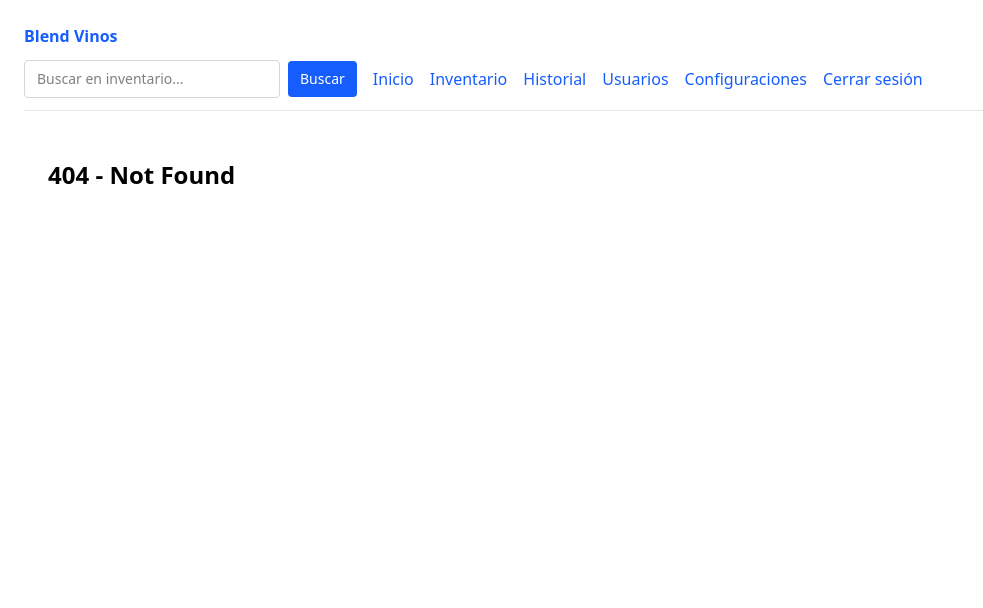
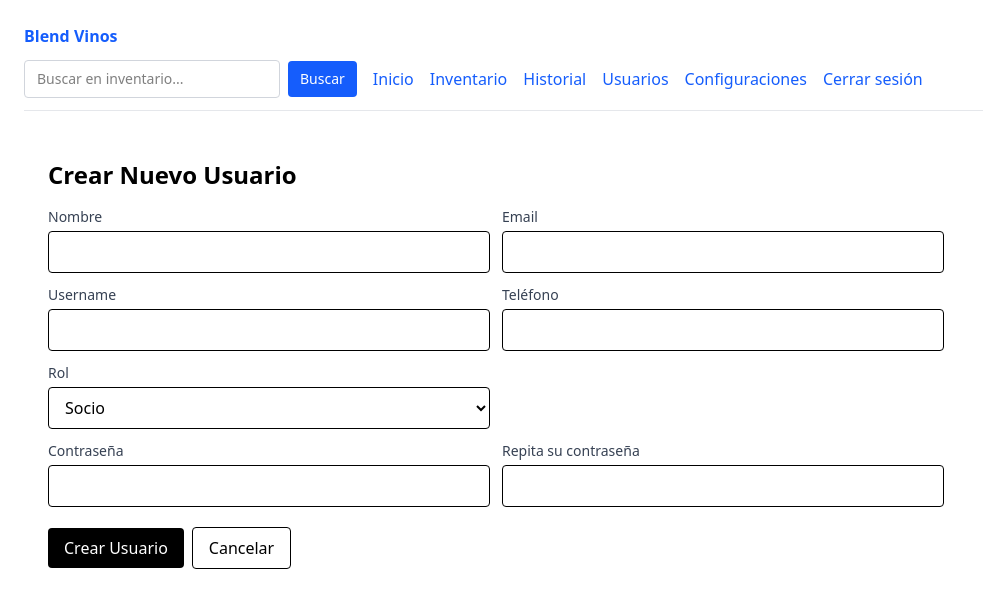
Before and after one commit to tomasesquivelgc/Blend-Vinos-Frontend, a React (Vite) app: page /usuarios/nuevo in a window 1280 px wide. Before the commit this address had no page. Shown: the top 608 px of the page, without its empty margins (0-983 px from the left). Built offline with nearby package versions, Linux system fonts and the light colour scheme.

Commit message:
read and create users

```diff
--- a/src/App.jsx
+++ b/src/App.jsx
@@ -9,6 +9,7 @@ import Configuraciones from './pages/Configuraciones.jsx'
 import NotFound from './pages/NotFound.jsx'
 import Movimientos from './pages/Movimientos.jsx'
 import WineForm from './pages/WineForm.jsx'
+import UserForm from './pages/UserForm.jsx'
 
 function App() {
 
@@ -24,6 +25,7 @@ function App() {
         <Route path="/inventario/nuevo" element={<WineForm mode="create" />} />
         <Route path="/inventario/editar/:id" element={<WineForm mode="edit" />} />
         <Route path="/usuarios" element={<Usuarios />} />
+        <Route path="/usuarios/nuevo" element={<UserForm />} />
         <Route path="/configuraciones" element={<Configuraciones />} />
         <Route path="/movimientos" element={<Movimientos />} />
         <Route path="*" element={<NotFound />} />
--- /dev/null
+++ b/src/pages/UserForm.jsx
@@ -0,0 +1,180 @@
+import { useState } from 'react'
+import { useNavigate } from 'react-router-dom'
+import { createUser } from '../lib/api.js'
+
+export default function UserForm() {
+  const navigate = useNavigate()
+  const [form, setForm] = useState({
+    name: '',
+    roleId: 2,
+    email: '',
+    password: '',
+    confirmPassword: '',
+    username: '',
+    phone: '',
+  })
+  const [loading, setLoading] = useState(false)
+  const [error, setError] = useState('')
+  const [success, setSuccess] = useState('')
+
+  const roles = [
+    { id: 1, name: 'Admin' },
+    { id: 2, name: 'Socio' },
+    { id: 3, name: 'Revendedor' },
+  ]
+
+  function handleChange(e) {
+    const { name, value } = e.target
+    setForm(prev => ({ ...prev, [name]: value }))
+  }
+
+  function validateForm() {
+    if (!form.name.trim()) return 'El nombre es requerido'
+    if (!form.email.trim()) return 'El email es requerido'
+    if (!form.username.trim()) return 'El username es requerido'
+    if (!form.password) return 'La contraseña es requerida'
+    if (form.password !== form.confirmPassword) return 'Las contraseñas no coinciden'
+    if (form.password.length < 6) return 'La contraseña debe tener al menos 6 caracteres'
+    return null
+  }
+
+  async function handleSubmit(e) {
+    e.preventDefault()
+    setError('')
+    setSuccess('')
+
+    const validationError = validateForm()
+    if (validationError) {
+      setError(validationError)
+      return
+    }
+
+    setLoading(true)
+    try {
+      const { confirmPassword, ...payload } = form
+      await createUser(payload)
+      setSuccess('Usuario creado correctamente')
+      navigate('/usuarios')
+    } catch (e) {
+      setError(e.message || 'Error al crear el usuario')
+    } finally {
+      setLoading(false)
+    }
+  }
+
+  return (
+    <div className="p-6">
+      <div className="mb-4 flex items-center justify-between">
+        <h2 className="text-2xl font-semibold">Crear Nuevo Usuario</h2>
+      </div>
+
+      {error && <div className="mb-2 text-red-600">{error}</div>}
+      {success && <div className="mb-2 text-green-700">{success}</div>}
+
+      <form onSubmit={handleSubmit} className="grid grid-cols-1 gap-3 md:grid-cols-2 max-w-4xl">
+        <label className="flex flex-col gap-1">
+          <span className="text-sm text-gray-700">Nombre</span>
+          <input
+            className="border rounded px-3 py-2"
+            name="name"
+            value={form.name}
+            onChange={handleChange}
+            required
+          />
+        </label>
+
+        <label className="flex flex-col gap-1">
+          <span className="text-sm text-gray-700">Email</span>
+          <input
+            className="border rounded px-3 py-2"
+            name="email"
+            type="email"
+            value={form.email}
+            onChange={handleChange}
+            required
+          />
+        </label>
+
+        <label className="flex flex-col gap-1">
+          <span className="text-sm text-gray-700">Username</span>
+          <input
+            className="border rounded px-3 py-2"
+            name="username"
+            value={form.username}
+            onChange={handleChange}
+            required
+          />
+        </label>
+
+        <label className="flex flex-col gap-1">
+          <span className="text-sm text-gray-700">Teléfono</span>
+          <input
+            className="border rounded px-3 py-2"
+            name="phone"
+            value={form.phone}
+            onChange={handleChange}
+          />
+        </label>
+
+        <label className="flex flex-col gap-1">
+          <span className="text-sm text-gray-700">Rol</span>
+          <select
+            className="border rounded px-3 py-2"
+            name="roleId"
+            value={form.roleId}
+            onChange={handleChange}
+            required
+          >
+            {roles.map(role => (
+              <option key={role.id} value={role.id}>{role.name}</option>
+            ))}
+          </select>
+        </label>
+
+        <div></div>
+
+        <label className="flex flex-col gap-1">
+          <span className="text-sm text-gray-700">Contraseña</span>
+          <input
+            className="border rounded px-3 py-2"
+            name="password"
+            type="password"
+            value={form.password}
+            onChange={handleChange}
+            required
+          />
+        </label>
+
+        <label className="flex flex-col gap-1">
+          <span className="text-sm text-gray-700">Repita su contraseña</span>
+          <input
+            className="border rounded px-3 py-2"
+            name="confirmPassword"
+            type="password"
+            value={form.confirmPassword}
+            onChange={handleChange}
+            required
+          />
+        </label>
+
+        <div className="md:col-span-2 flex items-center gap-2 mt-2">
+          <button
+            type="submit"
+            className="px-4 py-2 bg-black text-white rounded"
+            disabled={loading}
+          >
+            Crear Usuario
+          </button>
+          <button
+            type="button"
+            className="px-4 py-2 border rounded"
+            onClick={() => navigate(-1)}
+            disabled={loading}
+          >
+            Cancelar
+          </button>
+        </div>
+      </form>
+    </div>
+  )
+}
--- a/src/pages/Usuarios.jsx
+++ b/src/pages/Usuarios.jsx
@@ -1,7 +1,74 @@
+import { useEffect, useState } from 'react'
+import { useNavigate } from 'react-router-dom'
+import { fetchUsers } from '../lib/api.js'
+
 export default function Users() {
+  const navigate = useNavigate()
+  const [users, setUsers] = useState([])
+  const [loading, setLoading] = useState(false)
+  const [error, setError] = useState('')
+
+  useEffect(() => {
+    const abortController = new AbortController()
+    async function load() {
+      setLoading(true)
+      setError('')
+      try {
+        const data = await fetchUsers({ signal: abortController.signal })
+        setUsers(Array.isArray(data) ? data : data?.items ?? [])
+      } catch (e) {
+        if (e && (e.name === 'AbortError' || e.code === 20)) return
+        setError(e?.message || 'Failed to load users')
+      } finally {
+        setLoading(false)
+      }
+    }
+    load()
+    return () => abortController.abort()
+  }, [])
+
+  const handleCreate = () => {
+    navigate('/usuarios/nuevo')
+  }
+
+  const getRoleName = (roleId) => {
+    const roles = { 1: 'Admin', 2: 'Socio', 3: 'Revendedor' }
+    return roles[roleId] || 'Desconocido'
+  }
+
   return (
     <div className="p-6">
-      <h2 className="text-2xl font-semibold">Usuarios</h2>
+      <div className="mb-4 flex items-center justify-between">
+        <h2 className="text-2xl font-semibold">Usuarios</h2>
+        <button
+          className="rounded bg-blue-600 px-3 py-2 text-white"
+          onClick={handleCreate}
+        >
+          Crear nuevo usuario
+        </button>
+      </div>
+
+      {loading && <p>Cargando...</p>}
+      {error && <p className="text-red-600">{error}</p>}
+
+      {!loading && !error && (
+        <div className="space-y-2">
+          {users.length === 0 && <p>No hay usuarios.</p>}
+          {users.map(user => (
+            <div key={user.id} className="border rounded p-3 flex items-center justify-between">
+              <div className="space-y-1">
+                <div className="font-medium">{user.name || user.username || 'Sin nombre'}</div>
+                <div className="text-sm text-gray-600">{user.email}</div>
+                <div className="text-sm text-gray-600">Rol: {getRoleName(user.roleid || user.role_id)}</div>
+                {user.phone && <div className="text-sm text-gray-600">Tel: {user.phone}</div>}
+              </div>
+              <div className="text-sm text-gray-500">
+                ID: {user.id}
+              </div>
+            </div>
+          ))}
+        </div>
+      )}
     </div>
   )
 }
```
Also changed, not shown: src/lib/api.js.
